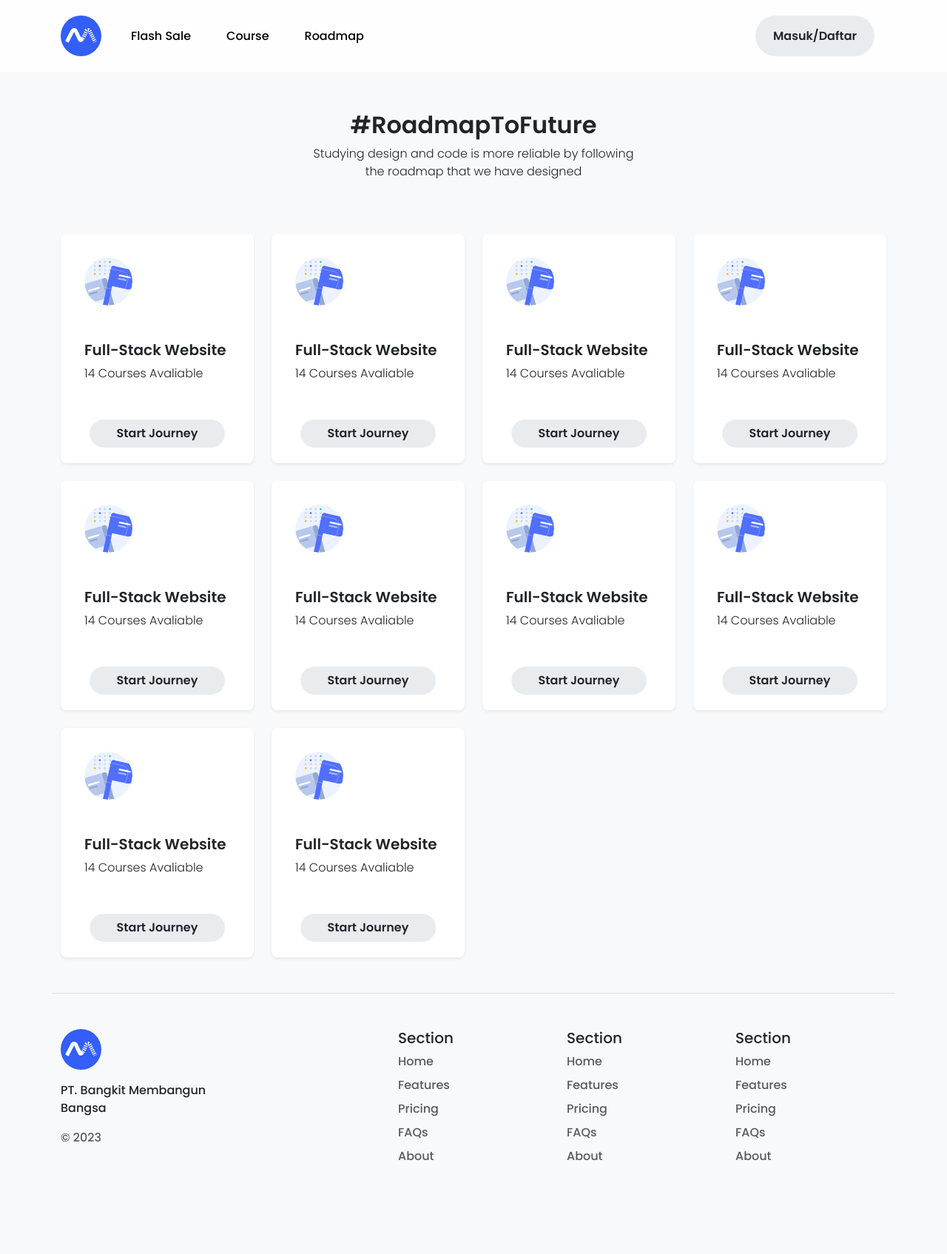
After one commit to ranggaadithia/Bangkit, a PHP site: page /roadmaps/ in a window 1280 px wide. The commit adds this page. Shown: the whole page at 74% size. Run offline with PHP 8.4, Linux system fonts and the light colour scheme.

```diff
--- a/assets/style/app.css
+++ b/assets/style/app.css
@@ -15,3 +15,11 @@ body {
 .mt-navbar {
   margin-top: 150px;
 }
+
+.btn-roadmap {
+  transition: box-shadow 0.3s ease-in-out;
+}
+
+.btn-roadmap:hover {
+  box-shadow: 3px 5px 20px rgba(0, 123, 255, 0.2);
+}
--- a/components/card-course.html
+++ b/components/card-course.html
@@ -1,6 +1,6 @@
 <a href="" class="card-roadmap text-decoration-none">
   <div class="card border-0 shadow rounded-4 overflow-hidden">
-    <img src="assets/img/course1.png" class="card-img-top" alt="..." />
+    <img src="../assets/img/course1.png" class="card-img-top" alt="..." />
     <div class="card-body">
       <h5 class="card-title fw-semibold">
         Full-Stack Laravel Flutter: Build e-Wallet Mobile Apps
--- a/components/footer.html
+++ b/components/footer.html
@@ -7,7 +7,7 @@
         href="/"
         class="d-flex align-items-center mb-3 link-body-emphasis text-decoration-none"
       >
-        <img src="assets/img/logo.svg" alt="" width="55" />
+        <img src="../assets/img/logo.svg" alt="" width="55" />
       </a>
       <p>PT. Bangkit Membangun Bangsa</p>
       <p class="text-body-secondary">&copy; 2023</p>
--- a/components/navbar.html
+++ b/components/navbar.html
@@ -7,7 +7,7 @@
 >
   <div class="container py-2">
     <a class="navbar-brand" href="#">
-      <img src="assets/img/logo.svg" alt="Bangkit" width="55" />
+      <img src="../assets/img/logo.svg" alt="Bangkit" width="55" />
     </a>
     <button
       class="navbar-toggler"
--- /dev/null
+++ b/roadmaps/index.php
@@ -0,0 +1,160 @@
+<html lang="en">
+
+<head>
+  <meta charset="utf-8" />
+  <meta name="viewport" content="width=device-width, initial-scale=1" />
+  <title>Roadmaps | Bangkit</title>
+  <link href="https://cdn.jsdelivr.net/npm/bootstrap@5.3.0/dist/css/bootstrap.min.css" rel="stylesheet" integrity="sha384-9ndCyUaIbzAi2FUVXJi0CjmCapSmO7SnpJef0486qhLnuZ2cdeRhO02iuK6FUUVM" crossorigin="anonymous" />
+  <link rel="preconnect" href="https://fonts.googleapis.com" />
+  <link rel="preconnect" href="https://fonts.gstatic.com" crossorigin />
+  <link href="https://fonts.googleapis.com/css2?family=Poppins:ital,wght@0,300;0,500;0,600;1,700&display=swap" rel="stylesheet" />
+  <link rel="stylesheet" href="https://cdn.jsdelivr.net/npm/bootstrap-icons@1.10.5/font/bootstrap-icons.css" />
+  <link rel="stylesheet" href="../assets/style/app.css" />
+</head>
+
+<body class="bg-body-tertiary">
+  <nav class="navbar navbar-expand-lg fixed-top shadows-lg" style="
+        background-color: rgba(255, 255, 255, 0.8);
+        backdrop-filter: blur(10px);
+      ">
+    <div class="container py-2">
+      <a class="navbar-brand" href="#">
+        <img src="../assets/img/logo.svg" alt="Bangkit" width="55" />
+      </a>
+      <button class="navbar-toggler" type="button" data-bs-toggle="collapse" data-bs-target="#navbarNavDropdown" aria-controls="navbarNavDropdown" aria-expanded="false" aria-label="Toggle navigation">
+        <span class="navbar-toggler-icon"></span>
+      </button>
+      <div class="collapse navbar-collapse" id="navbarNavDropdown">
+        <ul class="navbar-nav">
+          <li class="nav-item mx-3">
+            <a class="nav-link active" aria-current="page" href="sales/">Flash Sale</a>
+          </li>
+          <li class="nav-item">
+            <a class="nav-link mx-3 active" href="courses/">Course</a>
+          </li>
+          <li class="nav-item">
+            <a class="nav-link mx-3 active" href="roadmaps/">Roadmap</a>
+          </li>
+        </ul>
+      </div>
+      <div class="auth">
+        <ul class="navbar-nav">
+          <li class="nav-item mx-3">
+            <a class="py-3 px-4 bg-body-secondary rounded-pill text-decoration-none text-dark fw-bold" href="#">Masuk/Daftar</a>
+          </li>
+        </ul>
+      </div>
+    </div>
+  </nav>
+
+  <div class="container mt-navbar">
+    <div class="text-center">
+      <h1 class="fw-bold fs-2">#RoadmapToFuture</h1>
+      <p class="fw-light">
+        Studying design and code is more reliable by following <br />
+        the roadmap that we have designed
+      </p>
+    </div>
+    <div class="row my-5 card-group">
+      <?php for ($i = 0; $i < 10; $i++) : ?>
+        <div class="col-lg-3 mt-4">
+          <div class="card rounded-3 shadow-sm p-2 border-0" style="height: 310px">
+            <div class="card-body px-4 py-3 position-relative">
+              <img src="../assets/img/ic_flag.svg" alt="" class="img-fluid rounded-5 pt-2" style="width: 65px" />
+              <div class="mt-5">
+                <h5 class="card-title text-dark fw-bold">Full-Stack Website</h5>
+                <p class="fs-6 fw-light">14 Courses Avaliable</p>
+                <div class="text-center">
+                  <a href="" class="btn btn-roadmap w-75 bg-body-secondary rounded-pill text-decoration-none text-dark fw-bold fs-6 position-absolute start-50 translate-middle-x" style="bottom: 13">Start Journey</a>
+                </div>
+              </div>
+            </div>
+          </div>
+        </div>
+      <?php endfor; ?>
+    </div>
+  </div>
+
+  <div class="container mt-5">
+    <footer class="row row-cols-1 row-cols-sm-2 row-cols-md-5 py-5 my-5 border-top">
+      <div class="col mb-3">
+        <a href="/" class="d-flex align-items-center mb-3 link-body-emphasis text-decoration-none">
+          <img src="../assets/img/logo.svg" alt="" width="55" />
+        </a>
+        <p>PT. Bangkit Membangun Bangsa</p>
+        <p class="text-body-secondary">&copy; 2023</p>
+      </div>
+
+      <div class="col mb-3"></div>
+
+      <div class="col mb-3">
+        <h5>Section</h5>
+        <ul class="nav flex-column">
+          <li class="nav-item mb-2">
+            <a href="#" class="nav-link p-0 text-body-secondary">Home</a>
+          </li>
+          <li class="nav-item mb-2">
+            <a href="#" class="nav-link p-0 text-body-secondary">Features</a>
+          </li>
+          <li class="nav-item mb-2">
+            <a href="#" class="nav-link p-0 text-body-secondary">Pricing</a>
+          </li>
+          <li class="nav-item mb-2">
+            <a href="#" class="nav-link p-0 text-body-secondary">FAQs</a>
+          </li>
+          <li class="nav-item mb-2">
+            <a href="#" class="nav-link p-0 text-body-secondary">About</a>
+          </li>
+        </ul>
+      </div>
+
+      <div class="col mb-3">
+        <h5>Section</h5>
+        <ul class="nav flex-column">
+          <li class="nav-item mb-2">
+            <a href="#" class="nav-link p-0 text-body-secondary">Home</a>
+          </li>
+          <li class="nav-item mb-2">
+            <a href="#" class="nav-link p-0 text-body-secondary">Features</a>
+          </li>
+          <li class="nav-item mb-2">
+            <a href="#" class="nav-link p-0 text-body-secondary">Pricing</a>
+          </li>
+          <li class="nav-item mb-2">
+            <a href="#" class="nav-link p-0 text-body-secondary">FAQs</a>
+          </li>
+          <li class="nav-item mb-2">
+            <a href="#" class="nav-link p-0 text-body-secondary">About</a>
+          </li>
+        </ul>
+      </div>
+
+      <div class="col mb-3">
+        <h5>Section</h5>
+        <ul class="nav flex-column">
+          <li class="nav-item mb-2">
+            <a href="#" class="nav-link p-0 text-body-secondary">Home</a>
+          </li>
+          <li class="nav-item mb-2">
+            <a href="#" class="nav-link p-0 text-body-secondary">Features</a>
+          </li>
+          <li class="nav-item mb-2">
+            <a href="#" class="nav-link p-0 text-body-secondary">Pricing</a>
+          </li>
+          <li class="nav-item mb-2">
+            <a href="#" class="nav-link p-0 text-body-secondary">FAQs</a>
+          </li>
+          <li class="nav-item mb-2">
+            <a href="#" class="nav-link p-0 text-body-secondary">About</a>
+          </li>
+        </ul>
+      </div>
+    </footer>
+  </div>
+
+
+  <script src="https://cdn.jsdelivr.net/npm/bootstrap@5.3.0/dist/js/bootstrap.bundle.min.js" integrity="sha384-geWF76RCwLtnZ8qwWowPQNguL3RmwHVBC9FhGdlKrxdiJJigb/j/68SIy3Te4Bkz" crossorigin="anonymous"></script>
+  <script src="../assets/js/index.js"></script>
+</body>
+
+</html>
--- a/template/template.php
+++ b/template/template.php
@@ -9,11 +9,11 @@
   <link rel="preconnect" href="https://fonts.gstatic.com" crossorigin />
   <link href="https://fonts.googleapis.com/css2?family=Poppins:ital,wght@0,300;0,500;0,600;1,700&display=swap" rel="stylesheet" />
   <link rel="stylesheet" href="https://cdn.jsdelivr.net/npm/bootstrap-icons@1.10.5/font/bootstrap-icons.css" />
-  <link rel="stylesheet" href="assets/style/app.css" />
+  <link rel="stylesheet" href="../assets/style/app.css" />
 </head>
 
 <body class="bg-body-tertiary">
 
   <script src="https://cdn.jsdelivr.net/npm/bootstrap@5.3.0/dist/js/bootstrap.bundle.min.js" integrity="sha384-geWF76RCwLtnZ8qwWowPQNguL3RmwHVBC9FhGdlKrxdiJJigb/j/68SIy3Te4Bkz" crossorigin="anonymous"></script>
-  <script src="assets/js/index.js"></script>
+  <script src="../assets/js/index.js"></script>
 </body>
```
